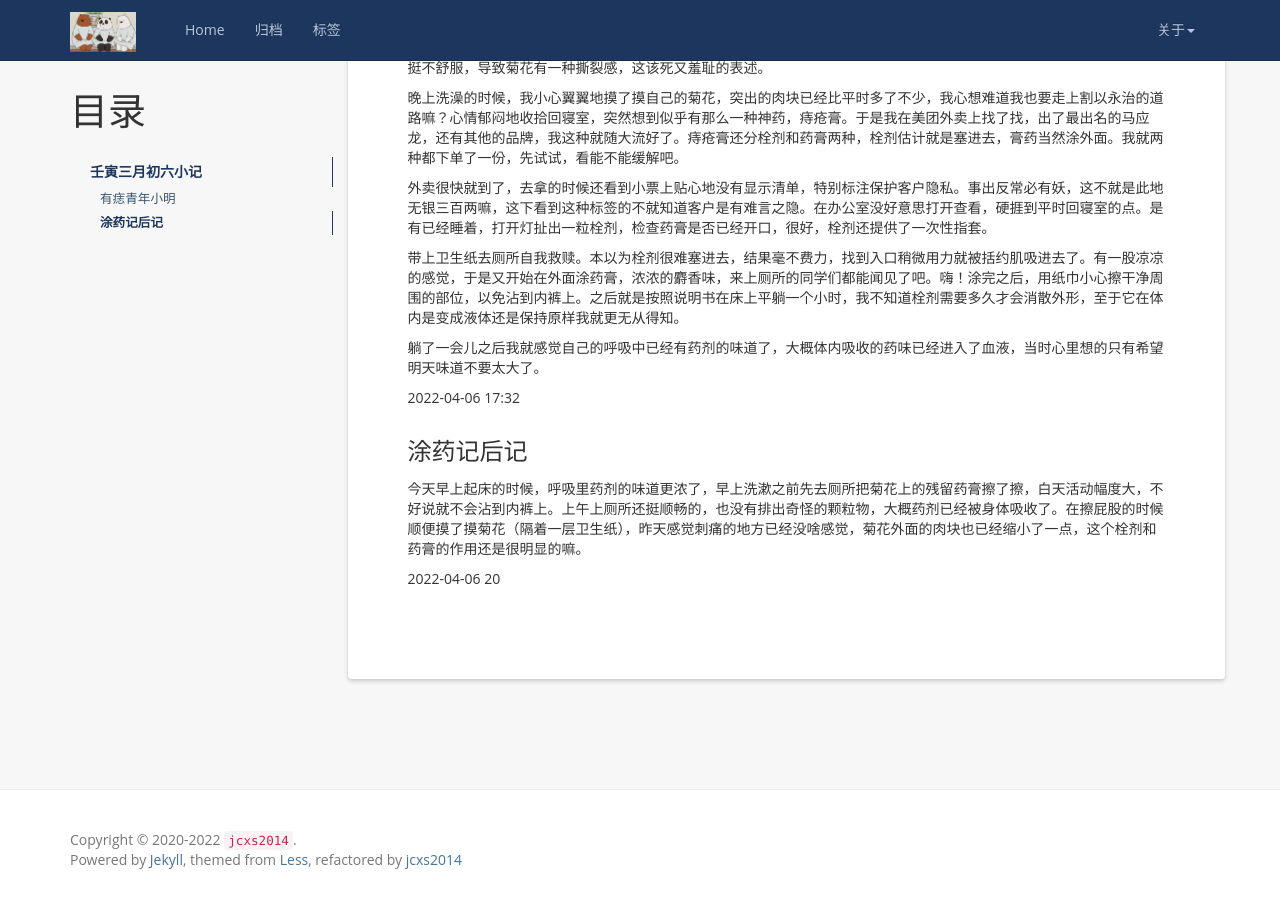
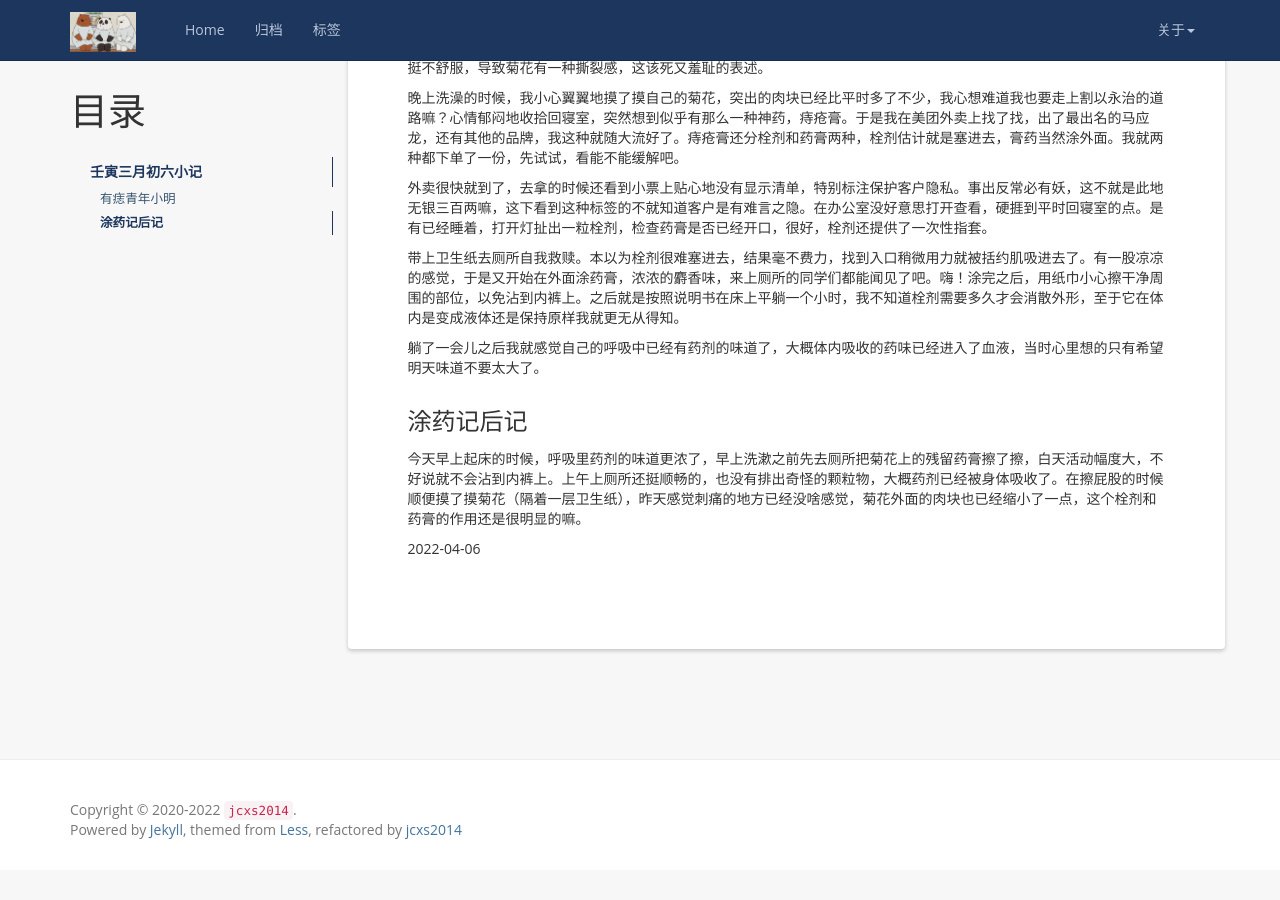
Before and after one commit to jcxs2014/jcxs2014.github.io, a Jekyll site: the page built from _posts/6_Chats/2022-04-06-6_039.md, in a window 1280 px wide and 900 px high, scrolled down 695 px. Built offline with Jekyll 4.4.1, drawn with Linux system fonts in a browser that asks for light colours; nearby versions of some CDN libraries; a script that is not in the unit is left out; comment, search, counter and statistics services are not loaded; after the commit the page ends 1565 px from its top, so only the background shows below that.

Commit message:
revise post

```diff
--- a/_posts/6_Chats/2022-04-06-6_039.md
+++ b/_posts/6_Chats/2022-04-06-6_039.md
@@ -31,10 +31,10 @@ tag: 闲话
 
 躺了一会儿之后我就感觉自己的呼吸中已经有药剂的味道了，大概体内吸收的药味已经进入了血液，当时心里想的只有希望明天味道不要太大了。
 
-2022-04-06 17:32
+
 
 ### 涂药记后记
 
 今天早上起床的时候，呼吸里药剂的味道更浓了，早上洗漱之前先去厕所把菊花上的残留药膏擦了擦，白天活动幅度大，不好说就不会沾到内裤上。上午上厕所还挺顺畅的，也没有排出奇怪的颗粒物，大概药剂已经被身体吸收了。在擦屁股的时候顺便摸了摸菊花（隔着一层卫生纸），昨天感觉刺痛的地方已经没啥感觉，菊花外面的肉块也已经缩小了一点，这个栓剂和药膏的作用还是很明显的嘛。
 
-2022-04-06 20
+2022-04-06
```
